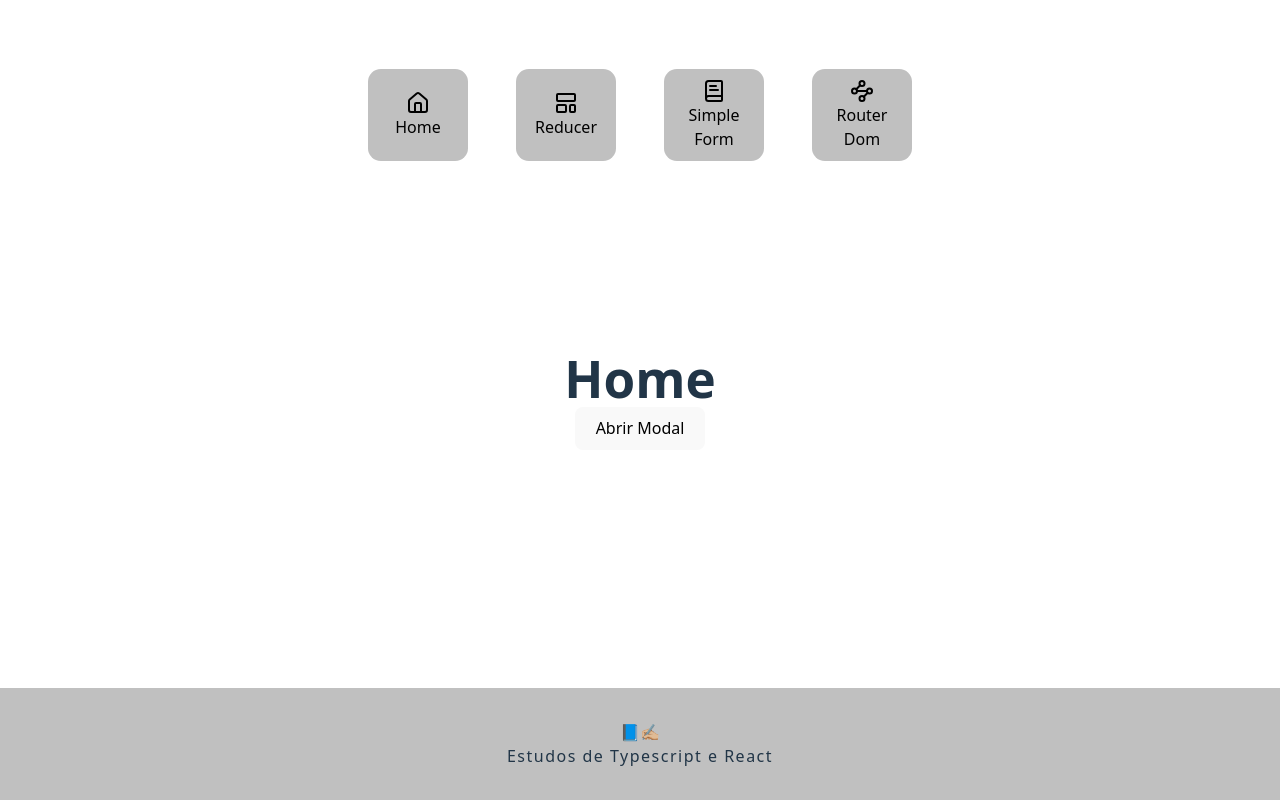
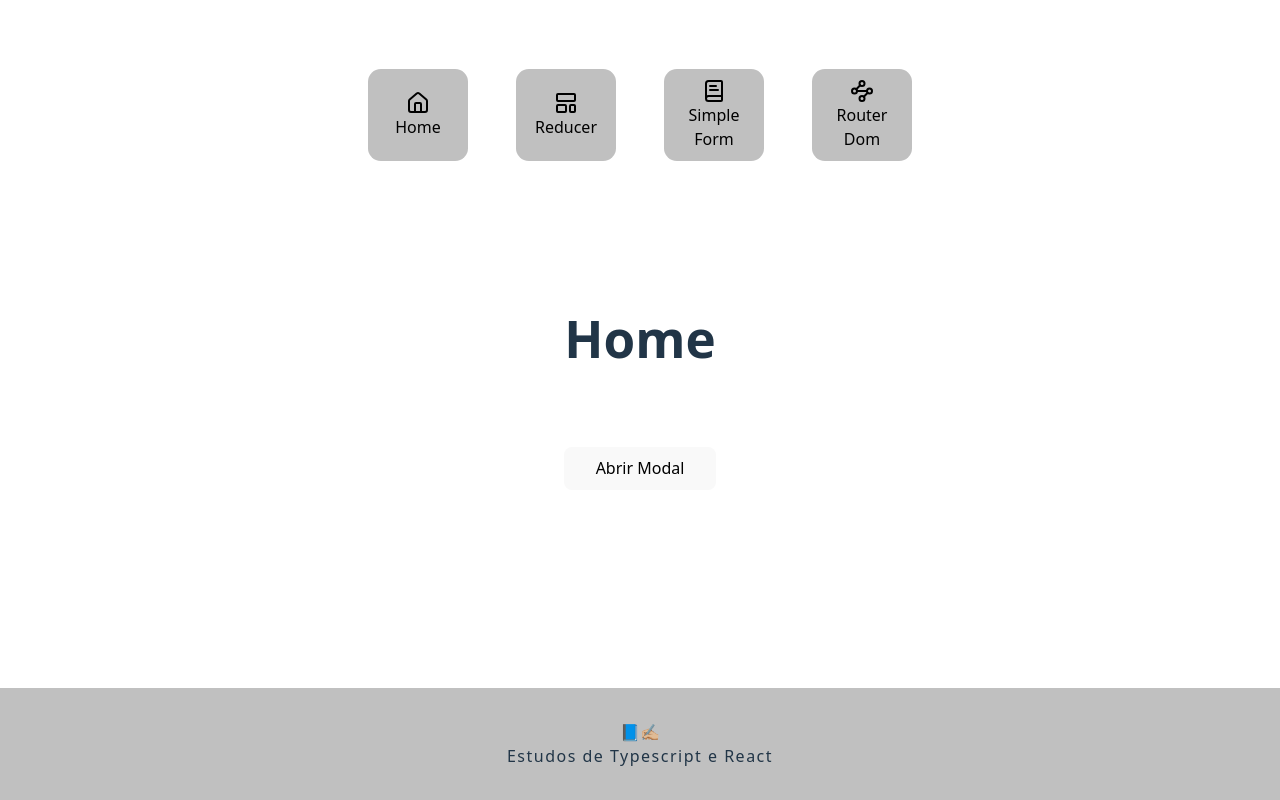
Before and after one commit to xOmilk/AulasTS, a React (Vite) app: page / in a window 1280 px wide. Built offline with nearby package versions, Linux system fonts and the light colour scheme.

Commit message:
Adição de estilos e componentes para a página Home, implementação da página NotFound

```diff
--- a/src/pages/Home/index.tsx
+++ b/src/pages/Home/index.tsx
@@ -1,5 +1,7 @@
 import { useState } from "react";
 import { Modal } from "../../components/Modal";
+
+import styles from "./styles.module.css";
 
 export function Home() {
 	const [isOpen, setIsOpenModal] = useState(false);
@@ -9,11 +11,10 @@ export function Home() {
 	};
 
 	return (
-		<>
+		<div className={styles.container}>
 			<h1>Home</h1>
 			<button onClick={openModal}>Abrir Modal</button>
-
 			<Modal isOpen={isOpen} setModal={setIsOpenModal} />
-		</>
+		</div>
 	);
 }
--- /dev/null
+++ b/src/pages/Home/styles.module.css
@@ -0,0 +1,5 @@
+.container{
+    display: flex;
+    flex-flow: column;
+    gap: 5rem;
+}
--- /dev/null
+++ b/src/pages/NotFound/styles.module.css
@@ -0,0 +1,5 @@
+.container {
+	display: flex;
+	flex-flow: column;
+	gap: 5rem;
+}
```
Also changed, not shown: src/pages/NotFound/index.tsx (added, +13 -0 lines).
